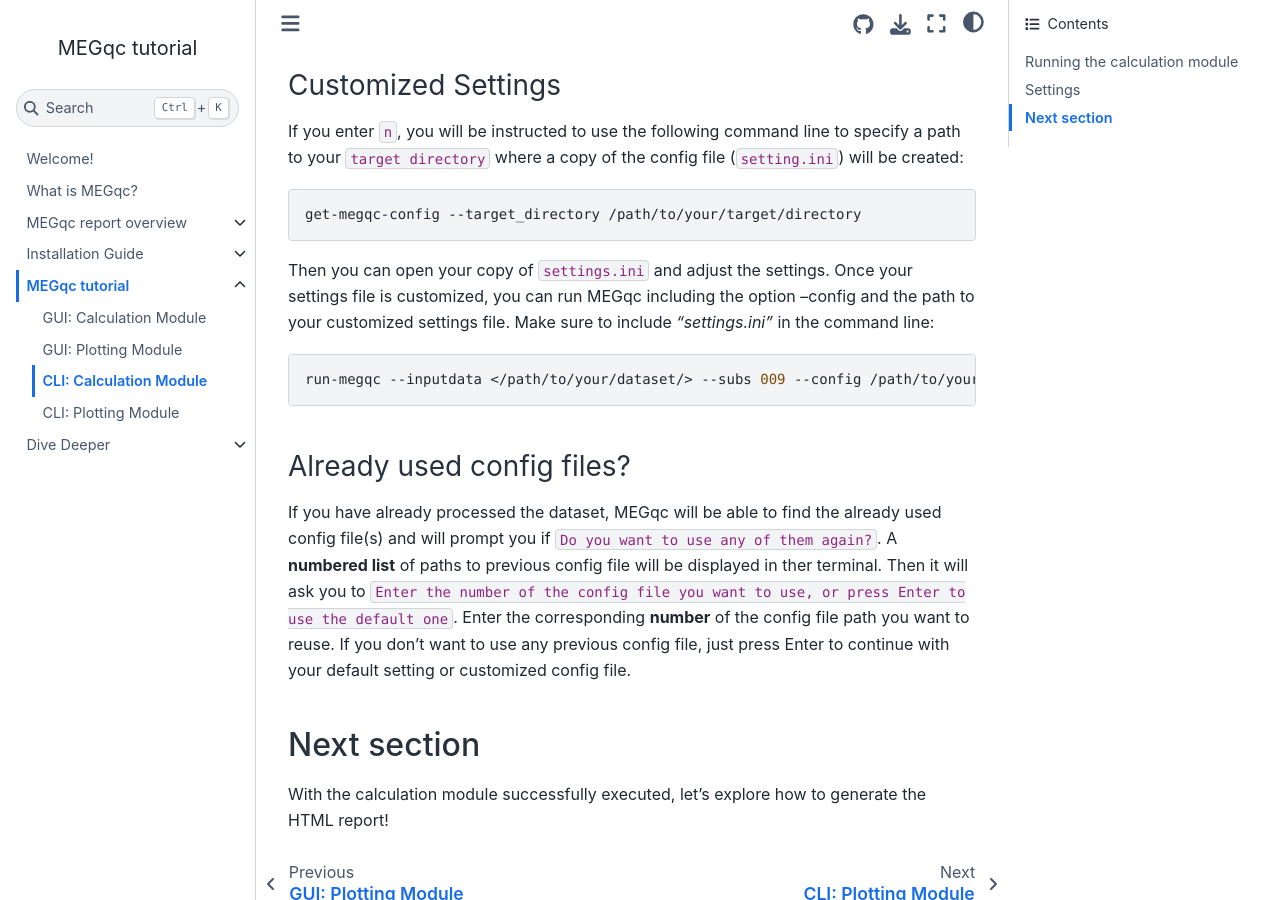
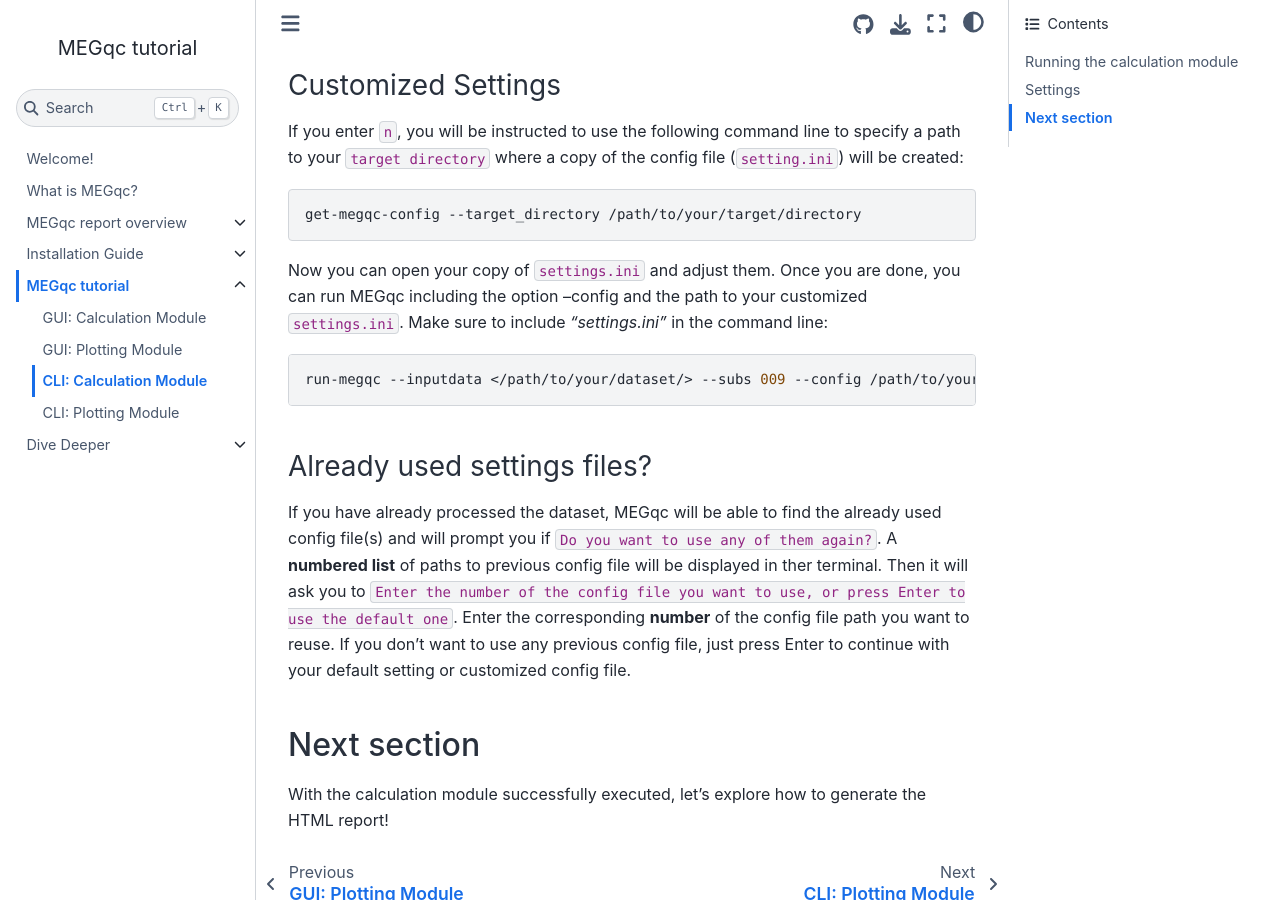
Before and after one commit to ANCPLabOldenburg/megqc_documentation, a Jupyter Book: the page built from tutorial/calc_cli.md, in a window 1280 px wide and 900 px high, scrolled down 1226 px. Built offline with Jupyter Book 1.0.4 settings and Sphinx 7.4.7 and the Sphinx Book theme 1.1.4, drawn with Linux system fonts in a browser that asks for light colours.

Commit message:
Update calc_cli.md

````diff
--- a/tutorial/calc_cli.md
+++ b/tutorial/calc_cli.md
@@ -30,7 +30,6 @@ For an alternative explanation, check `run-megqc -h` on your terminal.
 
 ## Settings
 
-
 ```{admonition} Settings overview
 :class: dropdown
 
@@ -45,7 +44,6 @@ If you want a detailed explanation of all the settings available, visit the [set
 
 ```
 
-
 ### Default settings
 When you enter the command, a terminal-based GUI will prompt you with the question: `Do you want to proceed with the default settings? (y/n)`. A hyperlink in the terminal will direct you to the [setting explanation page](../book/settings_explanation.md), where each parameter is described with more detail.
 If you enter `y`, the program will use the default values for the parameters of each metric. The default values are designed to be compatible with a broad variety of datasets.
@@ -57,13 +55,13 @@ If you enter `n`, you will be instructed to use the following command line to sp
 get-megqc-config --target_directory /path/to/your/target/directory
 ```
 
-Then you can open your copy of `settings.ini` and adjust the settings. Once your settings file is customized, you can run MEGqc including the option --config and the path to your customized settings file. Make sure to include _"settings.ini"_ in the command line:
+Now you can open your copy of `settings.ini` and adjust them. Once you are done, you can run MEGqc including the option --config and the path to your customized `settings.ini`. Make sure to include _"settings.ini"_ in the command line:
 
 ```bash
 run-megqc --inputdata </path/to/your/dataset/> --subs 009 --config /path/to/your/setting.ini
 ```
 
-### Already used config files?
+### Already used settings files?
 If you have already processed the dataset, MEGqc will be able to find the already used config file(s) and will prompt you if `Do you want to use any of them again?`.
 A **numbered list** of paths to previous config file will be displayed in ther terminal.
 Then it will ask you to `Enter the number of the config file you want to use, or press Enter to use the default one`. Enter the corresponding **number** of the config file path you want to reuse.
````
